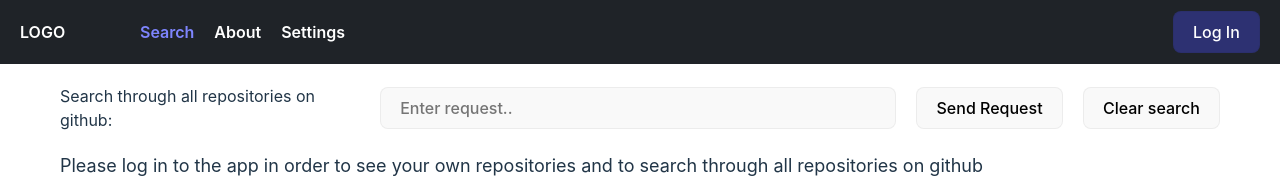
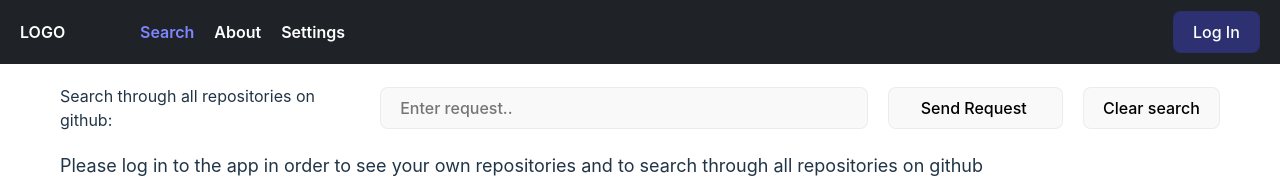
Before and after one commit to aleksey-verin/github-api, a React (Vite) app: page /#/search in a window 1280 px wide. Shown: the top 179 px of the page. Built offline with nearby package versions, Linux system fonts and the light colour scheme.

Commit message:
feat: finished adaptive on the settings page

```diff
--- a/src/App.css
+++ b/src/App.css
@@ -145,11 +145,19 @@ main {
 .search div input {
   flex: 1 0 auto;
 }
-.search div-button-send {
+.search-button__send {
   width: 175px;
   display: flex;
+  align-items: center;
+  justify-content: flex-start;
   padding-left: 32px;
   gap: 5px;
+}
+.search-button__send div:first-child {
+  width: auto;
+}
+.search-button__send div:last-child {
+  width: auto;
 }
 
 @media (prefers-color-scheme: dark) {
@@ -463,11 +471,18 @@ main {
   width: 100%;
   align-items: center;
   justify-content: center;
+  flex-wrap: wrap;
   gap: 10px;
 }
 .settings form label {
-  flex: 0 0 450px;
+  flex: 0 1 50%;
   text-align: end;
+}
+.settings form div {
+  flex: 1 0 auto;
+  min-width: 300px;
+  display: flex;
+  gap: 10px;
 }
 .settings form input {
   flex: 0 1 200px;
@@ -481,6 +496,15 @@ main {
 }
 .settings form button {
   flex: 0 0 100px;
+}
+@media (max-width: 1100px) {
+  .settings form {
+    flex-direction: column;
+    flex-wrap: nowrap;
+  }
+  .settings form label {
+    text-align: center;
+  }
 }
 
 .loader-image {
--- a/src/App.scss
+++ b/src/App.scss
@@ -153,7 +153,6 @@ main {
   }
   & div {
     width: 100%;
-
     display: flex;
     align-items: center;
     justify-content: space-between;
@@ -161,11 +160,19 @@ main {
     & input {
       flex: 1 0 auto;
     }
-    &-button-send {
-      width: 175px;
-      display: flex;
-      padding-left: 32px;
-      gap: 5px;
+  }
+  &-button__send {
+    width: 175px;
+    display: flex;
+    align-items: center;
+    justify-content: flex-start;
+    padding-left: 32px;
+    gap: 5px;
+    & div:first-child {
+      width: auto;
+    }
+    & div:last-child {
+      width: auto;
     }
   }
 }
@@ -215,23 +222,17 @@ main {
     & span {
       font-weight: 700;
     }
-    // margin-bottom: 10px;
   }
   &__list {
     width: 100%;
     display: grid;
     grid-template-columns: repeat(auto-fill, minmax(250px, 1fr));
-    // grid-template-columns: 1fr 1fr 1fr 1fr;
-    // display: flex;
-    // flex-wrap: wrap;
     gap: 20px;
   }
 }
 
 .repo-item {
   display: flex;
-  // flex: 0 0 23%;
-  // gap: 10px;
   flex-direction: column;
   justify-content: space-between;
   box-sizing: border-box;
@@ -240,14 +241,9 @@ main {
   &__title {
     display: flex;
     align-items: center;
-    // justify-content: space-between;
     border-bottom: 1px solid rgba(0, 0, 0, 0.3);
     padding: 5px 10px;
     font-weight: 600;
-    // & div:first-child {
-    //   flex: 1 1 auto;
-    //   font-weight: 600;
-    // }
   }
   &__content {
     padding: 10px 10px;
@@ -442,7 +438,6 @@ main {
   @media (max-width: 610px) {
     gap: 10px;
     & button {
-      // padding: 10px 10px;
       min-width: 40px;
     }
     &__next {
@@ -501,10 +496,17 @@ main {
     width: 100%;
     align-items: center;
     justify-content: center;
+    flex-wrap: wrap;
     gap: 10px;
     & label {
-      flex: 0 0 450px;
+      flex: 0 1 50%;
       text-align: end;
+    }
+    & div {
+      flex: 1 0 auto;
+      min-width: 300px;
+      display: flex;
+      gap: 10px;
     }
     & input {
       flex: 0 1 200px;
@@ -518,6 +520,15 @@ main {
     }
     & button {
       flex: 0 0 100px;
+    }
+  }
+  @media (max-width: 1100px) {
+    & form {
+      flex-direction: column;
+      flex-wrap: nowrap;
+      & label {
+        text-align: center;
+      }
     }
   }
 }
--- a/src/components/forms/FormDebounce.tsx
+++ b/src/components/forms/FormDebounce.tsx
@@ -35,6 +35,7 @@ const FormDebounce: FC = () => {
   return (
     <form onSubmit={handleSaveDebounce}>
       <label htmlFor="debounce">The speed of sending a search request (debounce) (ms)</label>
+      <div>
         <input
           id="debounce"
           ref={inputDebounce}
@@ -56,6 +57,7 @@ const FormDebounce: FC = () => {
         ) : (
           <button type="submit">Save</button>
         )}
+      </div>
     </form>
   );
 };
--- a/src/components/forms/FormPerPage.tsx
+++ b/src/components/forms/FormPerPage.tsx
@@ -53,6 +53,7 @@ const FormPerPage: FC = () => {
   return (
     <form onSubmit={handleSaveDebounce}>
       <label htmlFor="per_page">Number of items on the search page (only with REST) (pcs.)</label>
+      <div>
         <input
           id="per_page"
           ref={inputDebounce}
@@ -74,6 +75,7 @@ const FormPerPage: FC = () => {
         ) : (
           <button type="submit">Save</button>
         )}
+      </div>
     </form>
   );
 };
--- a/src/components/forms/FormRequestType.tsx
+++ b/src/components/forms/FormRequestType.tsx
@@ -34,6 +34,7 @@ const FormRequestType: FC = () => {
   return (
     <form onSubmit={handleSaveDebounce}>
       <label htmlFor="request">Select the types of request to the server (REST or GraphQl)</label>
+      <div>
         <select
           id="request"
           ref={selectRequestType}
@@ -53,6 +54,7 @@ const FormRequestType: FC = () => {
         ) : (
           <button type="submit">Save</button>
         )}
+      </div>
     </form>
   );
 };
--- a/src/components/search/FormSearch.tsx
+++ b/src/components/search/FormSearch.tsx
@@ -152,7 +152,7 @@ const FormSearch: FC = () => {
           placeholder="Enter request.."
           onChange={handleInputValue}
         />
-        <button className="search-button-send">
+        <button className="search-button__send">
           <div>Send Request</div>
           <div>{loaderRequestButton && <ImgLoader />}</div>
         </button>
```
Also changed, not shown: 1 other file (tests, documents, lock files or other folders). Lines whose indentation alone changed are shown as unchanged.
